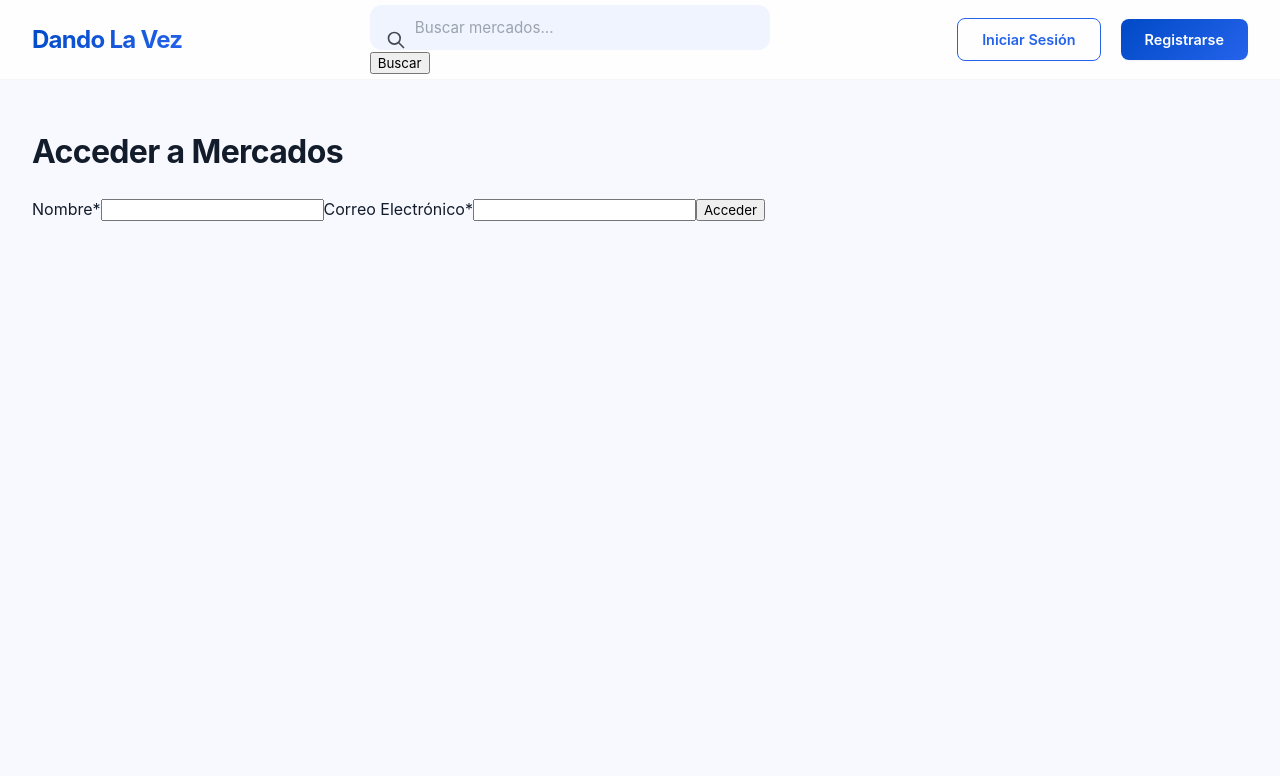
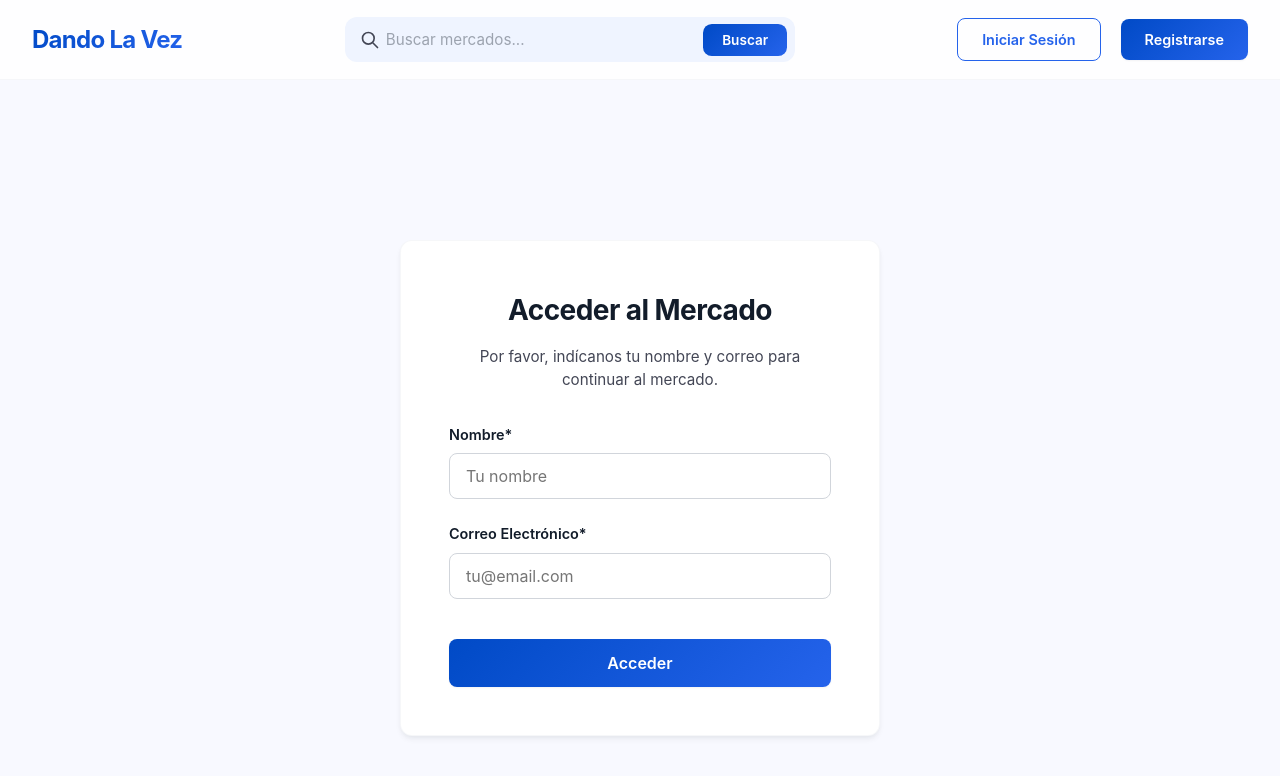
Before and after one commit to mortegaDAM/proyecto-tfg, a React app in the folder frontend/: page /mercado/1 in a window 1280 px wide. Shown: the top 776 px of the page. Built offline with nearby package versions, Linux system fonts and the light colour scheme; no server answers; the HTML template or start-up script is replaced by a standard one.

Commit message:
arreglos estilos

```diff
--- a/frontend/src/components/Navbar.css
+++ b/frontend/src/components/Navbar.css
@@ -39,40 +39,73 @@
 }
 
 .search-container {
-    position: relative;
     width: 100%;
-    max-width: 400px;
+    max-width: 450px;
 }
 
-.search-icon {
-    position: absolute;
-    left: 16px;
-    top: 50%;
-    transform: translateY(-50%);
-    color: var(--text-secondary);
-    font-size: 0.9rem;
-}
-
-.search-input {
-    width: 100%;
-    padding: 0.75rem 1.25rem 0.75rem 2.75rem;
+.search-form {
+    position: relative;
+    display: flex;
+    align-items: center;
+    background: var(--surface-container-low);
     border-radius: var(--radius-lg);
     border: 1px solid transparent;
-    background: var(--surface-container-low);
-    font-size: 0.95rem;
-    color: var(--text-primary);
     transition: all 0.2s ease;
 }
 
-.search-input:focus {
-    outline: none;
+.search-form:focus-within {
     background: var(--surface-container-lowest);
     border-color: var(--primary-color);
     box-shadow: 0 0 0 4px rgba(37, 99, 235, 0.08);
 }
 
+.search-icon {
+    position: absolute;
+    left: 14px;
+    top: 50%;
+    transform: translateY(-50%);
+    color: var(--text-secondary);
+    pointer-events: none;
+}
+
+.search-input {
+    flex: 1;
+    padding: 0.75rem 1rem 0.75rem 2.5rem;
+    border: none;
+    background: transparent;
+    font-size: 0.95rem;
+    color: var(--text-primary);
+}
+
+.search-input:focus {
+    outline: none;
+}
+
 .search-input::placeholder {
     color: #9ca3af;
+}
+
+.search-button {
+    margin-right: 0.4rem;
+    padding: 0.5rem 1.2rem;
+    border-radius: calc(var(--radius-lg) - 0.2rem);
+    border: none;
+    background: var(--primary-gradient);
+    color: white;
+    font-weight: 600;
+    font-size: 0.85rem;
+    cursor: pointer;
+    transition: all 0.2s cubic-bezier(0.4, 0, 0.2, 1);
+}
+
+.search-button:hover {
+    transform: translateY(-1px);
+    box-shadow: var(--shadow-sm);
+    filter: brightness(1.05);
+}
+
+.search-button:active {
+    transform: translateY(0);
 }
 
 .navbar-actions {
--- a/frontend/src/components/Navbar.tsx
+++ b/frontend/src/components/Navbar.tsx
@@ -24,10 +24,10 @@ const Navbar: React.FC = () => {
 
             <div className="navbar-center">
                 <div className="search-container">
-                    <svg className="search-icon" width="20" height="20" viewBox="0 0 24 24" fill="none" xmlns="http://www.w3.org/2000/svg">
-                        <path d="M21 21L15.0001 15M17 10C17 13.866 13.866 17 10 17C6.13401 17 3 13.866 3 10C3 6.13401 6.13401 3 10 3C13.866 3 17 6.13401 17 10Z" stroke="currentColor" strokeWidth="2" strokeLinecap="round" strokeLinejoin="round" />
-                    </svg>
-                    <form onSubmit={handleSearch}>
+                    <form className="search-form" onSubmit={handleSearch}>
+                        <svg className="search-icon" width="20" height="20" viewBox="0 0 24 24" fill="none" xmlns="http://www.w3.org/2000/svg">
+                            <path d="M21 21L15.0001 15M17 10C17 13.866 13.866 17 10 17C6.13401 17 3 13.866 3 10C3 6.13401 6.13401 3 10 3C13.866 3 17 6.13401 17 10Z" stroke="currentColor" strokeWidth="2" strokeLinecap="round" strokeLinejoin="round" />
+                        </svg>
                         <input
                             type="text"
                             placeholder="Buscar mercados..."
@@ -36,7 +36,7 @@ const Navbar: React.FC = () => {
                                 setValor(e.target.value);
                             }}
                         />
-                        <button type='submit'>Buscar</button>
+                        <button type="submit" className="search-button">Buscar</button>
                     </form>
 
                 </div>
--- /dev/null
+++ b/frontend/src/hooks/ComprobarSesion.css
@@ -0,0 +1,91 @@
+.session-container {
+    min-height: calc(100vh - 80px);
+    display: flex;
+    align-items: center;
+    justify-content: center;
+    padding: 2rem;
+    background-color: var(--background-color);
+}
+
+.session-card {
+    background: var(--surface-color);
+    padding: 3rem;
+    border-radius: var(--radius-lg);
+    box-shadow: var(--shadow-md);
+    border: 1px solid var(--border-color);
+    width: 100%;
+    max-width: 480px;
+    text-align: center;
+}
+
+.session-title {
+    font-size: 1.75rem;
+    font-weight: 700;
+    color: var(--text-primary);
+    margin-bottom: 0.5rem;
+}
+
+.session-subtitle {
+    color: var(--text-secondary);
+    font-size: 0.95rem;
+    margin-bottom: 2rem;
+}
+
+.session-form {
+    display: flex;
+    flex-direction: column;
+    gap: 1.5rem;
+    text-align: left;
+}
+
+.form-group {
+    display: flex;
+    flex-direction: column;
+    gap: 0.5rem;
+}
+
+.form-group label {
+    font-size: 0.9rem;
+    font-weight: 600;
+    color: var(--text-primary);
+}
+
+.form-input {
+    padding: 0.75rem 1rem;
+    border-radius: var(--radius-md);
+    border: 1px solid #d1d5db;
+    background: var(--surface-container-lowest);
+    font-size: 1rem;
+    color: var(--text-primary);
+    transition: all 0.2s ease;
+}
+
+.form-input:focus {
+    outline: none;
+    border-color: var(--primary-color);
+    box-shadow: 0 0 0 3px rgba(37, 99, 235, 0.1);
+}
+
+.btn-submit {
+    margin-top: 1rem;
+    padding: 0.875rem;
+    border-radius: var(--radius-md);
+    background: var(--primary-gradient);
+    color: white;
+    font-weight: 600;
+    font-size: 1rem;
+    border: none;
+    cursor: pointer;
+    transition: all 0.2s cubic-bezier(0.4, 0, 0.2, 1);
+    box-shadow: var(--shadow-sm);
+}
+
+.btn-submit:hover {
+    transform: translateY(-2px);
+    box-shadow: var(--shadow-md);
+    filter: brightness(1.05);
+}
+
+.btn-submit:active {
+    transform: translateY(0);
+}
--- a/frontend/src/hooks/ComprobarSesion.tsx
+++ b/frontend/src/hooks/ComprobarSesion.tsx
@@ -1,6 +1,7 @@
 import { Outlet } from "react-router-dom";
 import { useAuth } from "./AuthProvider"
 import { useEffect, useState } from "react";
+import "./ComprobarSesion.css";
 
 export const ComprobarSesion = () => {
     const { user } = useAuth();
@@ -51,16 +52,23 @@ export const ComprobarSesion = () => {
     }
 
     return (
-        <>
-            <h1>Acceder a Mercados</h1>
-            <form onSubmit={handleSesion}>
-                <label htmlFor="nombreCliente">Nombre*</label>
-                <input type="text" name="nombreCliente" id="nombreCliente" required onChange={event => setNombre(event.target.value)} />
-                <label htmlFor="emailCliente">Correo Electrónico*</label>
-                <input type="email" name="emailCliente" id="emailCliente" required onChange={event => setEmail(event.target.value)} />
-                <button type="submit">Acceder</button>
-            </form>
-        </>
+        <div className="session-container">
+            <div className="session-card">
+                <h1 className="session-title">Acceder al Mercado</h1>
+                <p className="session-subtitle">Por favor, indícanos tu nombre y correo para continuar al mercado.</p>
+                <form className="session-form" onSubmit={handleSesion}>
+                    <div className="form-group">
+                        <label htmlFor="nombreCliente">Nombre*</label>
+                        <input className="form-input" placeholder="Tu nombre" type="text" name="nombreCliente" id="nombreCliente" required onChange={event => setNombre(event.target.value)} />
+                    </div>
+                    <div className="form-group">
+                        <label htmlFor="emailCliente">Correo Electrónico*</label>
+                        <input className="form-input" placeholder="tu@email.com" type="email" name="emailCliente" id="emailCliente" required onChange={event => setEmail(event.target.value)} />
+                    </div>
+                    <button className="btn-submit" type="submit">Acceder</button>
+                </form>
+            </div>
+        </div>
     );
 
 }
--- a/frontend/src/interfaces/interfaces.ts
+++ b/frontend/src/interfaces/interfaces.ts
@@ -39,5 +39,6 @@ export interface Cliente {
 export interface Puesto {
     id: number,
     nombre: string,
-    listaClientes: Cliente[]
+    listaClientes: Cliente[],
+    abierto?: boolean
 }
--- a/frontend/src/routes/HomeView.tsx
+++ b/frontend/src/routes/HomeView.tsx
@@ -107,25 +107,14 @@ export const HomeView = () => {
             <div className="markets-grid">
                 {MOCK_MARKETS.map((market) => (
                     <div key={market.id} className="market-card" onClick={handleMarketClick}>
-                        <Link to={`mercado/${market.id}`} state={{ nombreMercado: market.name }}>
+                        <Link to={`mercado/${market.id}`} state={{ nombreMercado: market.name }} className="market-link">
                             <div className="card-image-container">
                                 <img src={market.image} alt={market.name} className="card-image" />
                             </div>
 
                             <div className="card-content">
-                                <span className="market-category">{market.category}</span>
                                 <h3 className="market-title">{market.name}</h3>
                                 <p className="market-description">{market.description}</p>
-
-                                <div className="card-footer">
-                                    <div className="rating">
-                                        <span className="star-icon">★</span>
-                                        <span>{market.rating}</span>
-                                    </div>
-                                    <span className={`status-badge ${!market.isOpen ? 'closed' : ''}`}>
-                                        {market.isOpen ? 'Abierto' : 'Cerrado'}
-                                    </span>
-                                </div>
                             </div>
                         </Link>
                     </div>
--- a/frontend/src/routes/MenuView.css
+++ b/frontend/src/routes/MenuView.css
@@ -86,15 +86,6 @@
     text-align: left;
 }
 
-.market-category {
-    font-size: 0.75rem;
-    text-transform: uppercase;
-    letter-spacing: 0.05em;
-    font-weight: 600;
-    color: var(--primary-color);
-    margin-bottom: 0.5rem;
-}
-
 .market-title {
     font-size: 1.25rem;
     font-weight: 700;
@@ -106,45 +97,18 @@
     font-size: 0.95rem;
     color: var(--text-secondary);
     line-height: 1.5;
-    margin-bottom: 1.25rem;
+    margin-bottom: 0;
     flex-grow: 1;
 }
 
-.card-footer {
+.market-link {
+    text-decoration: none;
+    color: inherit;
     display: flex;
-    justify-content: space-between;
-    align-items: center;
-    margin-top: auto;
-    padding-top: 1rem;
-    border-top: 1px solid #f3f4f6;
+    flex-direction: column;
+    height: 100%;
 }
 
-.rating {
-    display: flex;
-    align-items: center;
-    gap: 0.25rem;
-    font-weight: 600;
-    color: var(--text-primary);
+.market-link:hover {
+    text-decoration: none;
 }
-
-.star-icon {
-    color: #fbbf24;
-}
-
-.status-badge {
-    padding: 0.25rem 0.75rem;
-    background: #ecfdf5;
-    color: #059669;
-    /* Green for Open */
-    border-radius: 9999px;
-    font-size: 0.75rem;
-    font-weight: 600;
-    border: 1px solid #d1fae5;
-}
-
-.status-badge.closed {
-    background: #fef2f2;
-    color: #dc2626;
-    /* Red for Closed */
-    border-color: #fee2e2;
-}
```
Also changed, not shown: frontend/src/routes/MercadoView.css (added, +103 -0 lines), frontend/src/routes/MercadoView.tsx (+18 -13 lines).
